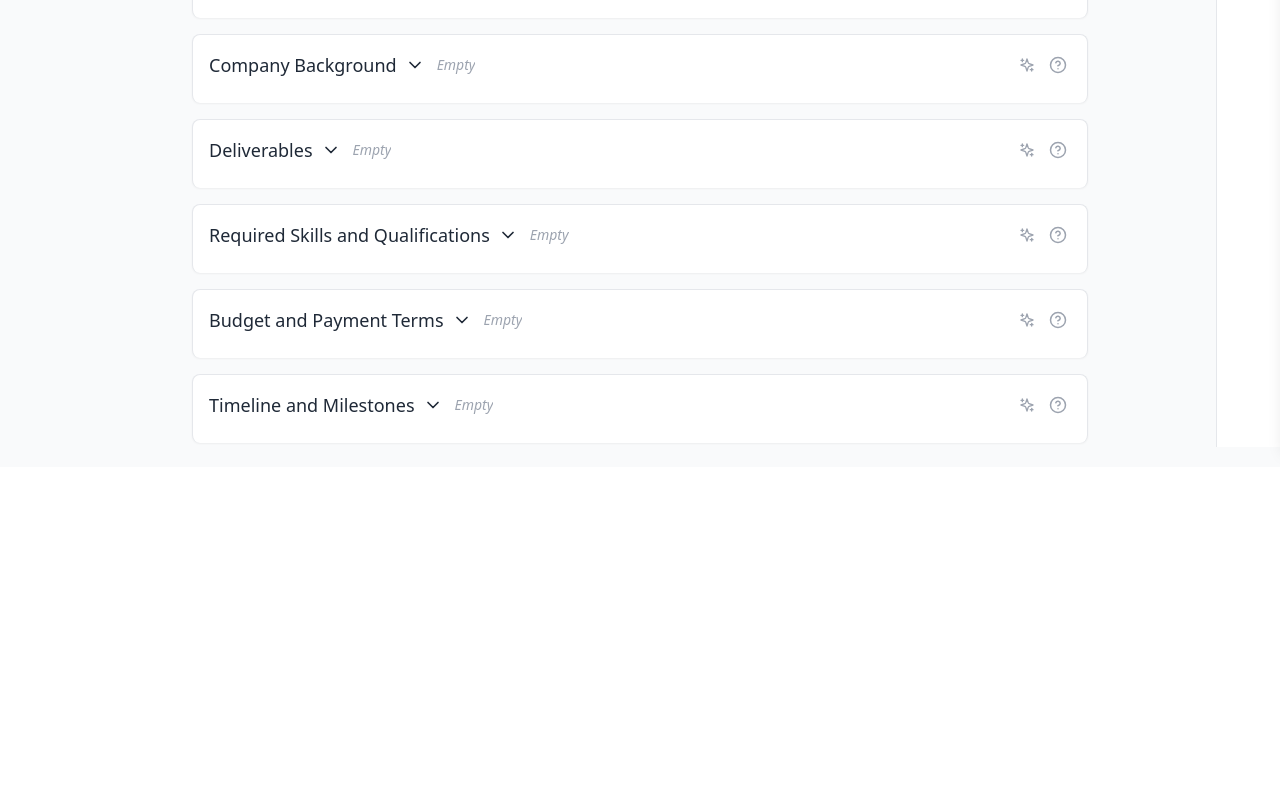
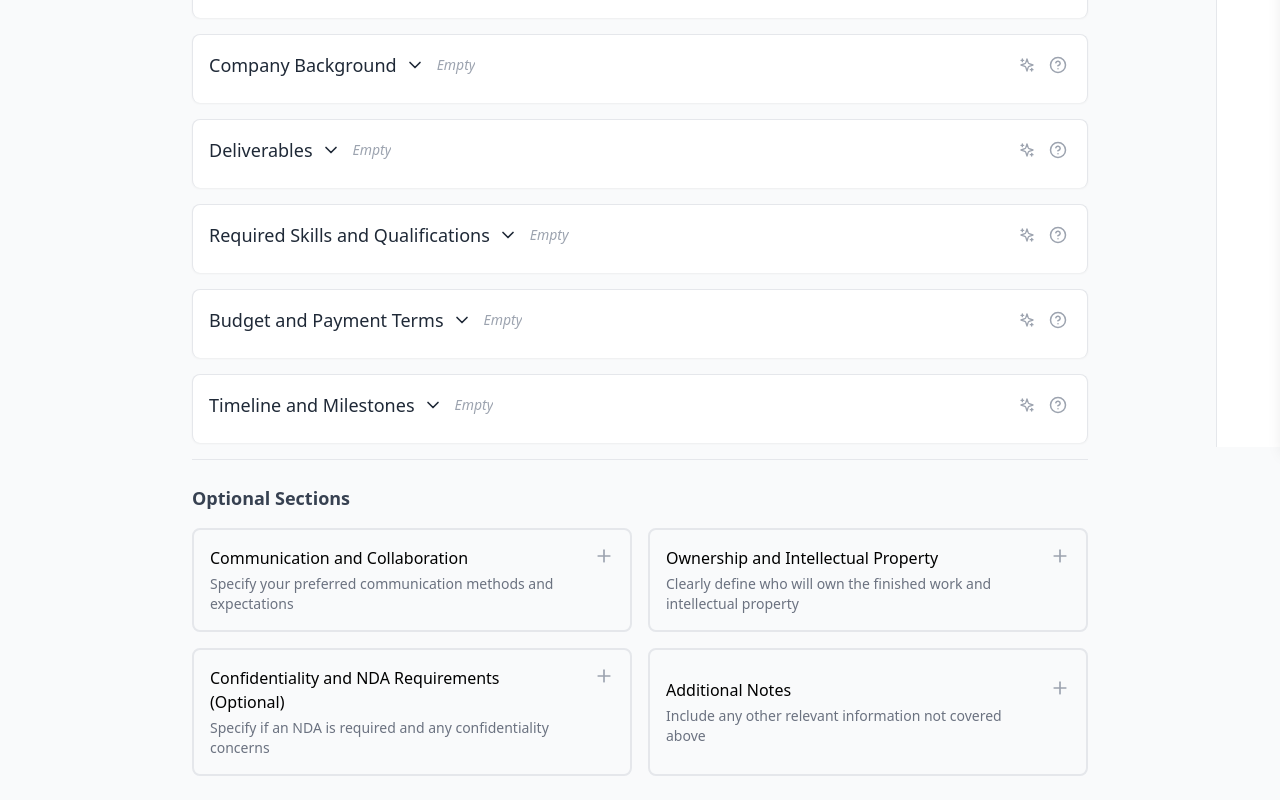
Before and after one commit to poimgs/senseigigz-hirer-ai-assistant-v2, a React (Vite) app in the folder client/: page / in a window 1280 px wide. Shown: the part 353-1153 px from the top of the page. Before the commit the page ends 820 px from the top, so only its background shows below. Built offline with nearby package versions, Linux system fonts and the light colour scheme.

Commit message:
add back optional sections

```diff
--- a/client/src/components/FormSections.tsx
+++ b/client/src/components/FormSections.tsx
@@ -2,8 +2,9 @@ import React, { useState } from 'react';
 import Section from './Section';
 import { GigDescription } from '../types/gig';
 import { FormSection } from '../types/form';
-import { requiredSections } from '../data/formSections';
+import { optionalSections, requiredSections } from '../data/formSections';
 import { SuggestionsState } from '../types/suggestion';
+import { Plus, X } from 'lucide-react';
 
 interface FormSectionsProps {
   gigDescription: GigDescription;
@@ -74,6 +75,38 @@ const FormSections: React.FC<FormSectionsProps> = ({
             hasActiveSuggestion={hasActiveSuggestion}
           />
         ))}
+
+        {/* Optional Sections */}
+        <div className="mt-8 pt-6 border-t border-gray-200">
+          <h3 className="text-lg font-semibold text-gray-700 mb-4">Optional Sections</h3>
+          <div className="grid grid-cols-1 md:grid-cols-2 gap-4">
+            {optionalSections.map((section) => (
+              <button
+                key={section.id}
+                onClick={() => toggleOptionalSection(section.id)}
+                 className={`p-4 rounded-lg border-2 transition-all ${
+                   activeSections.includes(section.id)
+                     ? 'border-blue-500 bg-blue-50 text-blue-700'
+                     : 'border-gray-200 hover:border-blue-200 hover:bg-gray-50'
+                 }`}
+               >
+                 <div className="flex items-start justify-between">
+                   <div className="flex-grow text-left">
+                     <h4 className="font-medium mb-1">{section.title}</h4>
+                     <p className="text-sm text-gray-500">{section.description}</p>
+                   </div>
+                   <div className="ml-4">
+                     {activeSections.includes(section.id) ? (
+                       <X size={20} className="text-blue-500" />
+                     ) : (
+                       <Plus size={20} className="text-gray-400" />
+                     )}
+                   </div>
+                 </div>
+               </button>
+             ))}
+           </div>
+         </div>
       </div>
     </div>
   );
```
